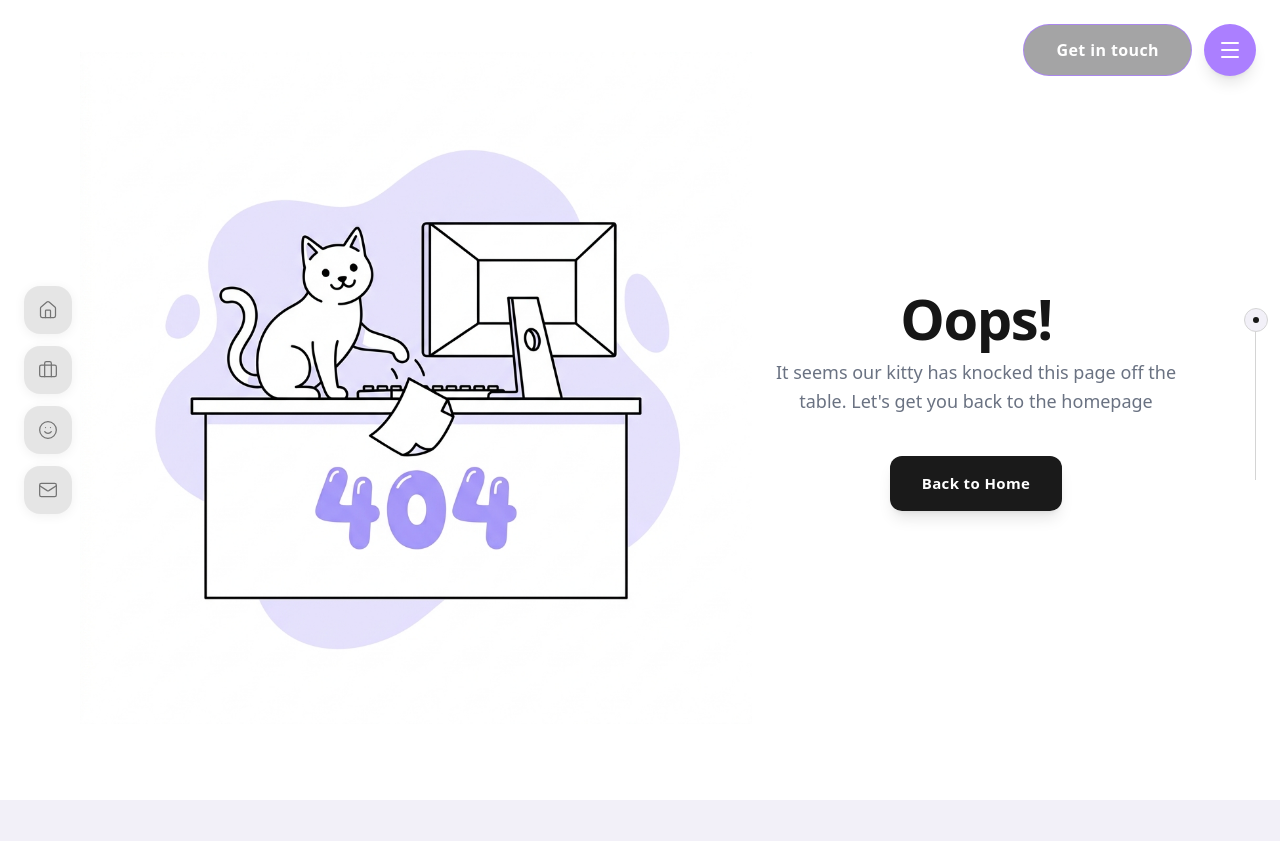
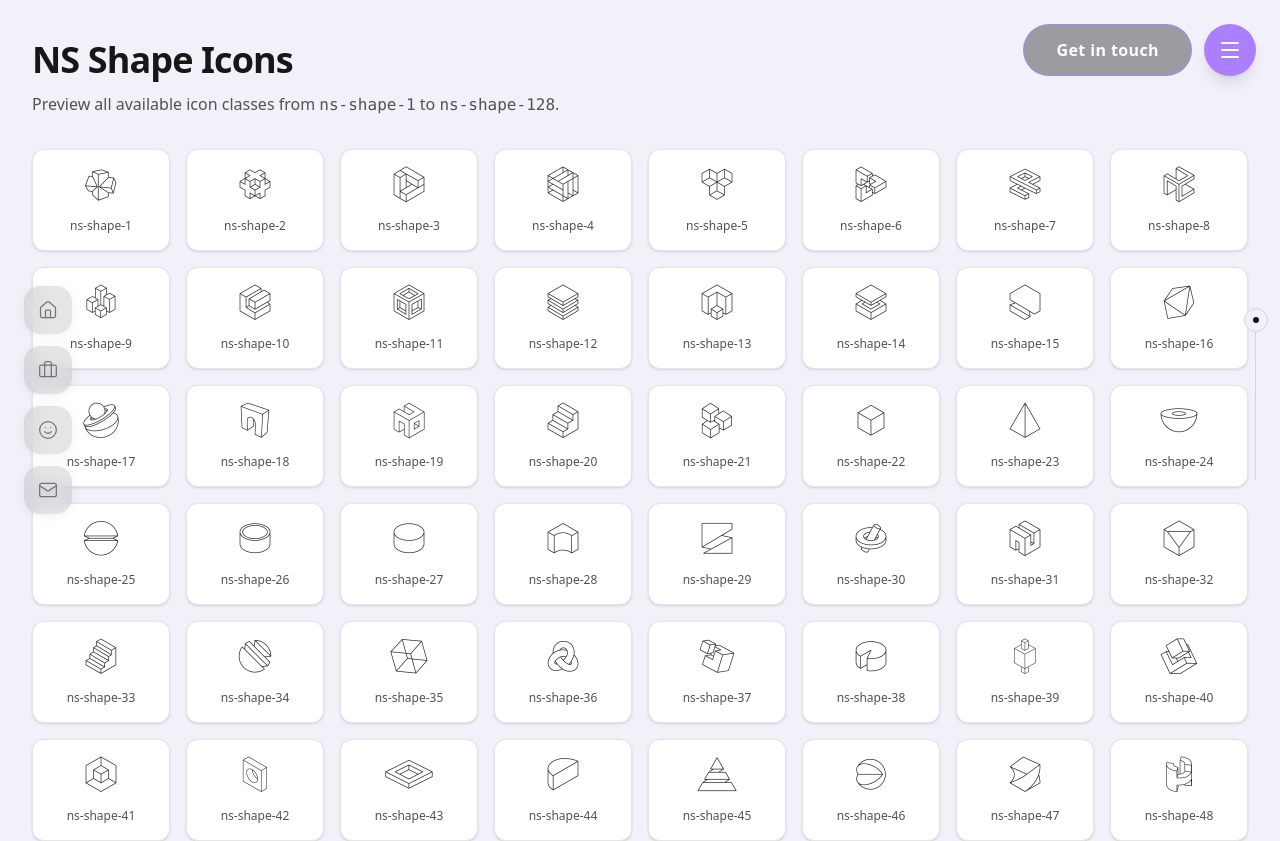
Before and after one commit to hyZenith/SyraSys, a Next.js app: page /ns-shapes in a window 1280 px wide. Before the commit this address had no page. Shown: the top 841 px of the page. Before the commit the page ends 800 px from the top, so only its background shows below. Built offline with nearby package versions, Linux system fonts and the light colour scheme.

Commit message:
Create icon gallery page displaying all 128 ns-shape icons

```diff
--- /dev/null
+++ b/app/ns-shapes/page.tsx
@@ -0,0 +1,31 @@
+export default function NsShapesPage() {
+  const shapes = Array.from({ length: 128 }, (_, index) => index + 1);
+
+  return (
+    <section className="mx-auto w-full max-w-7xl px-4 py-10 sm:px-6 lg:px-8">
+      <header className="mb-8">
+        <h1 className="text-3xl font-semibold tracking-tight text-neutral-900 sm:text-4xl">
+          NS Shape Icons
+        </h1>
+        <p className="mt-3 max-w-2xl text-sm text-neutral-600 sm:text-base">
+          Preview all available icon classes from <code>ns-shape-1</code> to <code>ns-shape-128</code>.
+        </p>
+      </header>
+
+      <div className="grid grid-cols-2 gap-4 sm:grid-cols-4 md:grid-cols-6 lg:grid-cols-8">
+        {shapes.map((shape) => (
+          <article
+            key={shape}
+            className="group rounded-xl border border-neutral-200 bg-white p-4 text-center shadow-sm transition hover:-translate-y-0.5 hover:border-neutral-300 hover:shadow-md"
+          >
+            <i
+              className={`ns-shape-${shape} text-4xl text-neutral-800 transition group-hover:text-emerald-600`}
+              aria-hidden
+            />
+            <p className="mt-3 text-xs text-neutral-600">ns-shape-{shape}</p>
+          </article>
+        ))}
+      </div>
+    </section>
+  );
+}
```
